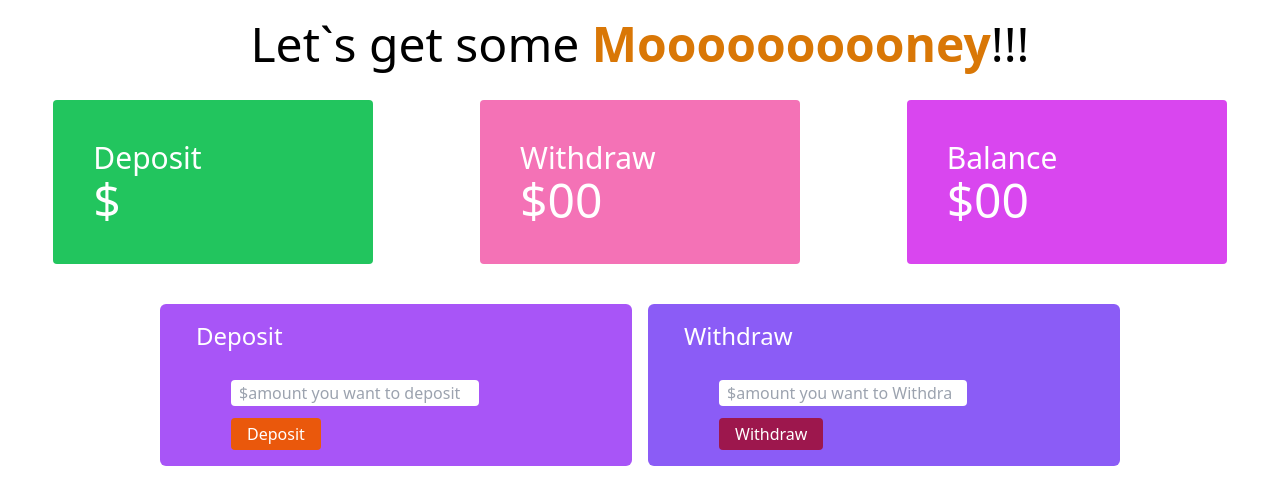
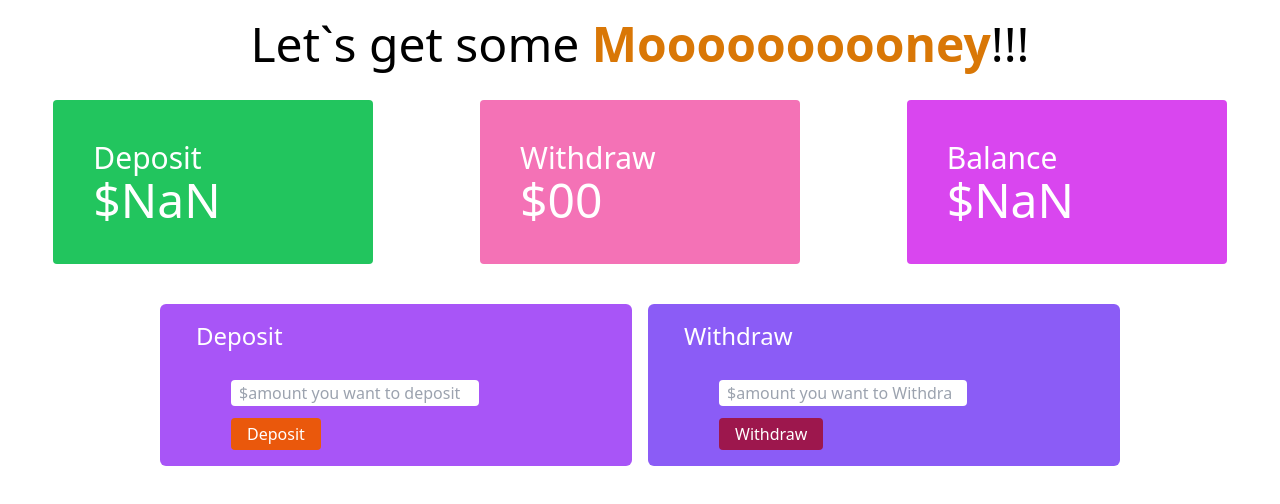
Before and after one commit to BidhanKm/Bank-Account, a plain HTML site: page bank.html in a window 1280 px wide. Both pictures are taken after a click on the button "Deposit". Drawn offline with nearby package versions, Linux system fonts and the light colour scheme.

Commit message:
Bank Account

```diff
--- a/bank.html
+++ b/bank.html
@@ -29,7 +29,7 @@
 
                 <div class="mt-8 bg-fuchsia-500 w-9/12 mx-auto p-10 rounded xl text-white">
                     <h3 class="text-3xl">Balance</h3>
-                    <h3 class="text-5xl">$00</h3>
+                    <h3 class="text-5xl">$<span id="balance-field">1200</span></h3>
                 </div>
             </div>
         </section>
--- a/deposit.js
+++ b/deposit.js
@@ -1,10 +1,31 @@
 document.getElementById('btn-deposit').addEventListener('click',function(){
     const depositInputField = document.getElementById('deposit-field');
-    const depositFIeld = depositInputField.value
+    const depositFieldString = depositInputField.value
+    const depositField = parseFloat(depositFieldString);
 
     const deposit = document.getElementById('total-deposit');
-    const totalDeposit = deposit.innerText
-    deposit.innerText = depositFIeld;
+    const totalDepositString = deposit.innerText
+    const totalDeposit = parseFloat(totalDepositString);
+
+    const currentBalance = depositField + totalDeposit;
+
+    deposit.innerText = currentBalance;
+
+//  add balance
+
+const balance = document.getElementById('balance-field');
+const totalBalanceString = balance.innerText;
+const totalBalance = parseFloat(totalBalanceString)
+
+const currentTotalBalance = totalBalance + depositField;
+balance.innerText = currentTotalBalance;
+
+
+
+
+
+
+
+depositInputField.value = "";
+
 })
-
-//
```
